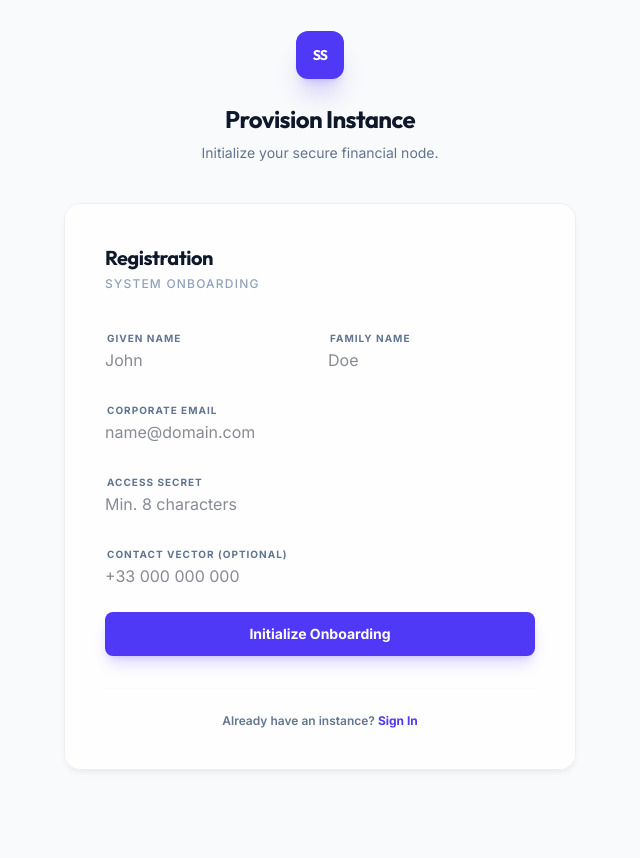
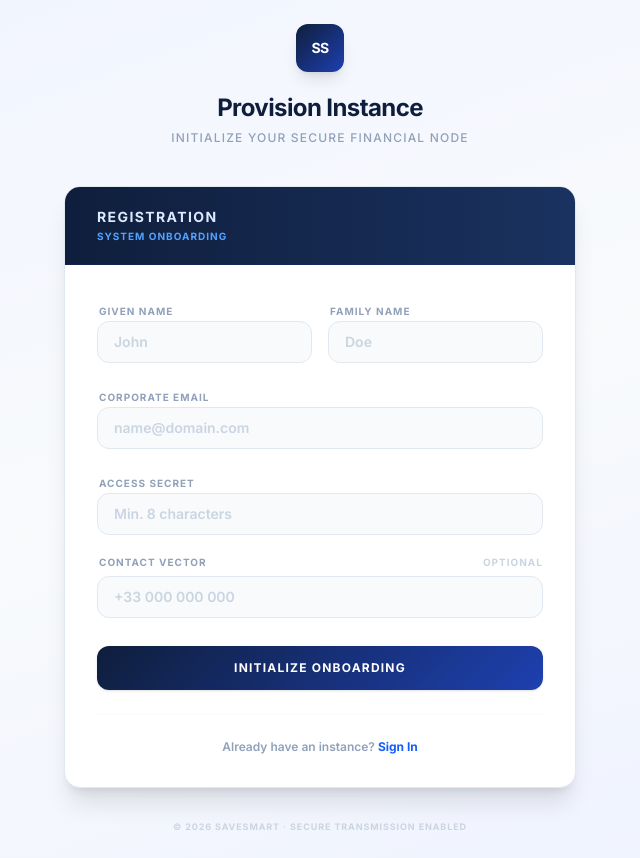
Before and after one commit to abdelalil544-blip/SaveSmart, an Angular app in the folder frontend/: page /register in a window 1280 px wide. Shown: the whole page, without its empty margins (320-960 px from the left). Before the commit the page ends 800 px from the top, so only its background shows below. Built offline with nearby package versions, Linux system fonts and the light colour scheme.

Commit message:
Update authentication pages UI and OAuth2 redirect logic

```diff
--- a/frontend/src/app/pages/auth/login/login.page.html
+++ b/frontend/src/app/pages/auth/login/login.page.html
@@ -1,78 +1,112 @@
-<div class="min-h-screen bg-[#F9FAFB] flex flex-col items-center justify-center p-6">
+<div class="min-h-screen flex flex-col items-center justify-center p-6" style="background:linear-gradient(160deg,#f0f4ff 0%,#f8fafc 50%,#eef2ff 100%)">
   <div class="w-full max-w-md">
-    <!-- Platform Identity -->
+
+    <!-- Identity -->
     <div class="mb-10 text-center">
-      <div
-        class="mx-auto flex h-12 w-12 items-center justify-center rounded-xl bg-indigo-600 shadow-xl shadow-indigo-600/20">
-        <span class="font-['Outfit'] text-sm font-bold tracking-tighter text-white">SS</span>
+      <div class="mx-auto flex h-12 w-12 items-center justify-center rounded-xl shadow-lg transition hover:scale-105"
+           style="background:linear-gradient(135deg,#0f1e3c,#1e40af)">
+        <span class="text-sm font-black tracking-tighter text-white">SS</span>
       </div>
-      <h1 class="mt-6 saas-heading text-2xl text-slate-900">Capital Portal</h1>
-      <p class="mt-2 text-sm text-slate-500">Secure entry to your financial ecosystem.</p>
+      <h1 class="mt-5 text-2xl font-black tracking-tight" style="color:#0f1e3c">Capital Portal</h1>
+      <p class="mt-1.5 text-xs font-medium uppercase tracking-widest text-slate-400">Secure entry to your financial ecosystem</p>
     </div>
 
-    <!-- Auth Module -->
-    <div class="glass-card shadow-2xl p-8 sm:p-10">
-      <div class="space-y-1">
-        <h2 class="saas-heading text-xl text-slate-900">Sign In</h2>
-        <p class="text-xs font-medium text-slate-400 uppercase tracking-widest">Authentication Required</p>
+    <!-- Card -->
+    <div class="overflow-hidden rounded-2xl border border-slate-200 bg-white shadow-xl">
+
+      <!-- Card header -->
+      <div class="border-b border-blue-900/20 px-8 py-5" style="background:linear-gradient(to right,#0f1e3c,#1a3260)">
+        <h2 class="text-sm font-black uppercase tracking-widest text-blue-100">Sign In</h2>
+        <p class="mt-0.5 text-[10px] font-bold uppercase tracking-widest text-blue-400">Authentication Required</p>
       </div>
 
+      <div class="px-8 py-8">
+
+        <!-- Feedback -->
         @if (errorMessage()) {
-      <div class="mt-6 rounded-lg border border-rose-100 bg-rose-50 px-4 py-3 text-xs font-bold text-rose-700">
+        <div class="mb-6 flex items-start gap-2.5 rounded-xl border border-rose-100 bg-rose-50 px-4 py-3 text-xs font-bold text-rose-700 ring-1 ring-rose-100">
+          <span class="mt-0.5 flex h-4 w-4 shrink-0 items-center justify-center rounded-full bg-rose-200 text-[9px]">!</span>
           {{ errorMessage() }}
         </div>
         }
-
         @if (successMessage()) {
-      <div class="mt-6 rounded-lg border border-emerald-100 bg-emerald-50 px-4 py-3 text-xs font-bold text-emerald-700">
+        <div class="mb-6 flex items-start gap-2.5 rounded-xl border border-emerald-100 bg-emerald-50 px-4 py-3 text-xs font-bold text-emerald-700 ring-1 ring-emerald-100">
+          <span class="mt-0.5 flex h-4 w-4 shrink-0 items-center justify-center rounded-full bg-emerald-200 text-[9px]">✓</span>
           {{ successMessage() }}
         </div>
         }
 
-      <form class="mt-8 space-y-6" [formGroup]="loginForm" (ngSubmit)="submitLogin()">
+        <!-- Form -->
+        <form class="space-y-5" [formGroup]="loginForm" (ngSubmit)="submitLogin()">
+
+          <!-- Email -->
           <div class="space-y-1.5">
-          <label class="text-[10px] font-bold uppercase tracking-widest text-slate-500 ml-0.5">Corporate Email</label>
-          <input type="email" formControlName="email" class="glass-input w-full" placeholder="name@domain.com" />
+            <label class="ml-0.5 text-[10px] font-black uppercase tracking-widest text-slate-400">Corporate Email</label>
+            <input type="email" formControlName="email"
+                   class="w-full rounded-xl border border-slate-200 bg-slate-50 px-4 py-2.5 text-sm font-semibold text-slate-800 placeholder-slate-300 outline-none transition focus:border-blue-300 focus:bg-white focus:ring-2 focus:ring-blue-50"
+                   placeholder="name@domain.com" />
             @if (loginForm.controls.email.touched && loginForm.controls.email.invalid) {
-          <span class="text-[10px] font-bold text-rose-500 ml-0.5">Invalid email format.</span>
+            <span class="ml-0.5 text-[10px] font-bold text-rose-500">Invalid email format.</span>
             }
           </div>
 
+          <!-- Password -->
           <div class="space-y-1.5">
             <div class="flex items-center justify-between">
-            <label class="text-[10px] font-bold uppercase tracking-widest text-slate-500 ml-0.5">Access Secret</label>
-            <a href="#"
-              class="text-[10px] font-bold text-indigo-600 hover:underline uppercase tracking-widest">Reset</a>
+              <label class="ml-0.5 text-[10px] font-black uppercase tracking-widest text-slate-400">Access Secret</label>
+              <a href="#" class="text-[10px] font-black uppercase tracking-widest text-blue-400 transition hover:text-blue-700">Reset</a>
             </div>
-          <input type="password" formControlName="password" class="glass-input w-full" placeholder="••••••••" />
+            <input type="password" formControlName="password"
+                   class="w-full rounded-xl border border-slate-200 bg-slate-50 px-4 py-2.5 text-sm font-semibold text-slate-800 placeholder-slate-300 outline-none transition focus:border-blue-300 focus:bg-white focus:ring-2 focus:ring-blue-50"
+                   placeholder="••••••••" />
             @if (loginForm.controls.password.touched && loginForm.controls.password.invalid) {
-          <span class="text-[10px] font-bold text-rose-500 ml-0.5">Secret key required.</span>
+            <span class="ml-0.5 text-[10px] font-bold text-rose-500">Secret key required.</span>
             }
           </div>
 
+          <!-- Submit -->
           <button type="submit" [disabled]="isLoading()"
-          class="h-11 w-full rounded-lg bg-indigo-600 text-sm font-bold text-white shadow-lg shadow-indigo-600/20 transition-all hover:bg-indigo-700 disabled:opacity-50">
-          {{ isLoading() ? 'Validating Token...' : 'Initialize Session' }}
+                  class="mt-2 h-11 w-full rounded-xl text-xs font-black uppercase tracking-widest text-white shadow-sm transition hover:opacity-90 active:scale-95 disabled:opacity-40"
+                  style="background:linear-gradient(135deg,#0f1e3c,#1e40af)">
+            {{ isLoading() ? 'Validating…' : 'Initialize Session' }}
           </button>
+
         </form>
 
-      <div class="mt-6">
+        <!-- Divider -->
+        <div class="my-6 flex items-center gap-4">
+          <div class="h-px flex-1 bg-slate-100"></div>
+          <span class="text-[10px] font-black uppercase tracking-widest text-slate-300">or</span>
+          <div class="h-px flex-1 bg-slate-100"></div>
+        </div>
+
+        <!-- Google -->
         <button type="button" (click)="loginWithGoogle()"
-          class="h-11 w-full rounded-lg border border-slate-200 bg-white text-sm font-semibold text-slate-700 shadow-sm transition-all hover:bg-slate-50">
+                class="flex h-11 w-full items-center justify-center gap-3 rounded-xl border border-slate-200 bg-white text-xs font-black uppercase tracking-widest text-slate-500 shadow-sm transition hover:border-slate-300 hover:bg-slate-50 active:scale-95">
+          <svg class="h-4 w-4 shrink-0" viewBox="0 0 24 24">
+            <path fill="#4285F4" d="M22.56 12.25c0-.78-.07-1.53-.2-2.25H12v4.26h5.92c-.26 1.37-1.04 2.53-2.21 3.31v2.77h3.57c2.08-1.92 3.28-4.74 3.28-8.09z"/>
+            <path fill="#34A853" d="M12 23c2.97 0 5.46-.98 7.28-2.66l-3.57-2.77c-.98.66-2.23 1.06-3.71 1.06-2.86 0-5.29-1.93-6.16-4.53H2.18v2.84C3.99 20.53 7.7 23 12 23z"/>
+            <path fill="#FBBC05" d="M5.84 14.09c-.22-.66-.35-1.36-.35-2.09s.13-1.43.35-2.09V7.07H2.18C1.43 8.55 1 10.22 1 12s.43 3.45 1.18 4.93l3.66-2.84z"/>
+            <path fill="#EA4335" d="M12 5.38c1.62 0 3.06.56 4.21 1.64l3.15-3.15C17.45 2.09 14.97 1 12 1 7.7 1 3.99 3.47 2.18 7.07l3.66 2.84c.87-2.6 3.3-4.53 6.16-4.53z"/>
+          </svg>
           Continue with Google
         </button>
+
+        <!-- Register -->
+        <div class="mt-6 border-t border-slate-50 pt-6 text-center">
+          <p class="text-xs font-semibold text-slate-400">
+            New to the ecosystem?
+            <a class="font-black text-blue-600 transition hover:text-blue-800" routerLink="/register">Register Instance</a>
+          </p>
         </div>
 
-      <div class="mt-8 pt-6 border-t border-slate-50 text-center">
-        <p class="text-xs font-semibold text-slate-500">
-          New to the ecosystem?
-          <a class="font-bold text-indigo-600 hover:underline" routerLink="/register">Register Instance</a>
-        </p>
       </div>
     </div>
 
-    <p class="mt-8 text-center text-[10px] font-bold uppercase tracking-widest text-slate-400">
-      &copy; 2026 SaveSmart Core. Secure Transmission Enabled.
+    <!-- Footer -->
+    <p class="mt-8 text-center text-[9px] font-black uppercase tracking-widest text-slate-300">
+      © 2026 SaveSmart · Secure Transmission Enabled
     </p>
+
   </div>
 </div>
--- a/frontend/src/app/pages/auth/oauth2-redirect/oauth2-redirect.page.ts
+++ b/frontend/src/app/pages/auth/oauth2-redirect/oauth2-redirect.page.ts
@@ -69,7 +69,8 @@ export class OAuth2RedirectPage implements OnInit {
       return;
     }
 
-    this.tokenService.setTokens(accessToken, refreshToken);
+    const userId = this.extractUserId(accessToken);
+    this.tokenService.setTokens(accessToken, refreshToken, userId);
     this.status.set('success');
     this.router.navigateByUrl('/app/dashboard');
   }
@@ -77,4 +78,36 @@ export class OAuth2RedirectPage implements OnInit {
   goToLogin(): void {
     this.router.navigateByUrl('/login');
   }
+
+  private extractUserId(token: string): string | null {
+    try {
+      const parts = token.split('.');
+      if (parts.length < 2) {
+        return null;
+      }
+      const payload = this.decodeBase64Url(parts[1]);
+      if (!payload) {
+        return null;
+      }
+      const data = JSON.parse(payload) as { userId?: string };
+      return data.userId ?? null;
+    } catch {
+      return null;
+    }
+  }
+
+  private decodeBase64Url(input: string): string | null {
+    try {
+      const base64 = input.replace(/-/g, '+').replace(/_/g, '/');
+      const padded = base64 + '='.repeat((4 - (base64.length % 4)) % 4);
+      return decodeURIComponent(
+        atob(padded)
+          .split('')
+          .map((c) => '%' + ('00' + c.charCodeAt(0).toString(16)).slice(-2))
+          .join('')
+      );
+    } catch {
+      return null;
+    }
+  }
 }
--- a/frontend/src/app/pages/auth/register/register.page.html
+++ b/frontend/src/app/pages/auth/register/register.page.html
@@ -1,75 +1,111 @@
-<div class="min-h-screen bg-[#F9FAFB] flex flex-col items-center justify-center p-6">
+<div class="min-h-screen flex flex-col items-center justify-center p-6" style="background:linear-gradient(160deg,#f0f4ff 0%,#f8fafc 50%,#eef2ff 100%)">
   <div class="w-full max-w-lg">
-    <!-- Platform Identity -->
+
+    <!-- Identity -->
     <div class="mb-10 text-center">
-      <div
-        class="mx-auto flex h-12 w-12 items-center justify-center rounded-xl bg-indigo-600 shadow-xl shadow-indigo-600/20">
-        <span class="font-['Outfit'] text-sm font-bold tracking-tighter text-white">SS</span>
+      <div class="mx-auto flex h-12 w-12 items-center justify-center rounded-xl shadow-lg transition hover:scale-105"
+           style="background:linear-gradient(135deg,#0f1e3c,#1e40af)">
+        <span class="text-sm font-black tracking-tighter text-white">SS</span>
       </div>
-      <h1 class="mt-6 saas-heading text-2xl text-slate-900">Provision Instance</h1>
-      <p class="mt-2 text-sm text-slate-500">Initialize your secure financial node.</p>
+      <h1 class="mt-5 text-2xl font-black tracking-tight" style="color:#0f1e3c">Provision Instance</h1>
+      <p class="mt-1.5 text-xs font-medium uppercase tracking-widest text-slate-400">Initialize your secure financial node</p>
     </div>
 
-    <!-- Auth Module -->
-    <div class="glass-card shadow-2xl p-8 sm:p-10">
-      <div class="space-y-1">
-        <h2 class="saas-heading text-xl text-slate-900">Registration</h2>
-        <p class="text-xs font-medium text-slate-400 uppercase tracking-widest">System Onboarding</p>
+    <!-- Card -->
+    <div class="overflow-hidden rounded-2xl border border-slate-200 bg-white shadow-xl">
+
+      <!-- Card Header -->
+      <div class="border-b border-blue-900/20 px-8 py-5" style="background:linear-gradient(to right,#0f1e3c,#1a3260)">
+        <h2 class="text-sm font-black uppercase tracking-widest text-blue-100">Registration</h2>
+        <p class="mt-0.5 text-[10px] font-bold uppercase tracking-widest text-blue-400">System Onboarding</p>
       </div>
 
+      <div class="px-8 py-8">
+
+        <!-- Feedback -->
         @if (errorMessage()) {
-      <div class="mt-6 rounded-lg border border-rose-100 bg-rose-50 px-4 py-3 text-xs font-bold text-rose-700">
+        <div class="mb-6 flex items-start gap-2.5 rounded-xl border border-rose-100 bg-rose-50 px-4 py-3 text-xs font-bold text-rose-700 ring-1 ring-rose-100">
+          <span class="mt-0.5 flex h-4 w-4 shrink-0 items-center justify-center rounded-full bg-rose-200 text-[9px]">!</span>
           {{ errorMessage() }}
         </div>
         }
-
         @if (successMessage()) {
-      <div class="mt-6 rounded-lg border border-emerald-100 bg-emerald-50 px-4 py-3 text-xs font-bold text-emerald-700">
+        <div class="mb-6 flex items-start gap-2.5 rounded-xl border border-emerald-100 bg-emerald-50 px-4 py-3 text-xs font-bold text-emerald-700 ring-1 ring-emerald-100">
+          <span class="mt-0.5 flex h-4 w-4 shrink-0 items-center justify-center rounded-full bg-emerald-200 text-[9px]">✓</span>
           {{ successMessage() }}
         </div>
         }
 
-      <form class="mt-8 space-y-6" [formGroup]="registerForm" (ngSubmit)="submitRegister()">
+        <!-- Form -->
+        <form class="space-y-5" [formGroup]="registerForm" (ngSubmit)="submitRegister()">
+
+          <!-- Name row -->
           <div class="grid gap-4 sm:grid-cols-2">
             <div class="space-y-1.5">
-            <label class="text-[10px] font-bold uppercase tracking-widest text-slate-500 ml-0.5">Given Name</label>
-            <input type="text" formControlName="firstName" class="glass-input w-full" placeholder="John" />
+              <label class="ml-0.5 text-[10px] font-black uppercase tracking-widest text-slate-400">Given Name</label>
+              <input type="text" formControlName="firstName"
+                     class="w-full rounded-xl border border-slate-200 bg-slate-50 px-4 py-2.5 text-sm font-semibold text-slate-800 placeholder-slate-300 outline-none transition focus:border-blue-300 focus:bg-white focus:ring-2 focus:ring-blue-50"
+                     placeholder="John" />
             </div>
             <div class="space-y-1.5">
-            <label class="text-[10px] font-bold uppercase tracking-widest text-slate-500 ml-0.5">Family Name</label>
-            <input type="text" formControlName="lastName" class="glass-input w-full" placeholder="Doe" />
+              <label class="ml-0.5 text-[10px] font-black uppercase tracking-widest text-slate-400">Family Name</label>
+              <input type="text" formControlName="lastName"
+                     class="w-full rounded-xl border border-slate-200 bg-slate-50 px-4 py-2.5 text-sm font-semibold text-slate-800 placeholder-slate-300 outline-none transition focus:border-blue-300 focus:bg-white focus:ring-2 focus:ring-blue-50"
+                     placeholder="Doe" />
             </div>
           </div>
 
+          <!-- Email -->
           <div class="space-y-1.5">
-          <label class="text-[10px] font-bold uppercase tracking-widest text-slate-500 ml-0.5">Corporate Email</label>
-          <input type="email" formControlName="email" class="glass-input w-full" placeholder="name@domain.com" />
+            <label class="ml-0.5 text-[10px] font-black uppercase tracking-widest text-slate-400">Corporate Email</label>
+            <input type="email" formControlName="email"
+                   class="w-full rounded-xl border border-slate-200 bg-slate-50 px-4 py-2.5 text-sm font-semibold text-slate-800 placeholder-slate-300 outline-none transition focus:border-blue-300 focus:bg-white focus:ring-2 focus:ring-blue-50"
+                   placeholder="name@domain.com" />
           </div>
 
+          <!-- Password -->
           <div class="space-y-1.5">
-          <label class="text-[10px] font-bold uppercase tracking-widest text-slate-500 ml-0.5">Access Secret</label>
-          <input type="password" formControlName="password" class="glass-input w-full"
+            <label class="ml-0.5 text-[10px] font-black uppercase tracking-widest text-slate-400">Access Secret</label>
+            <input type="password" formControlName="password"
+                   class="w-full rounded-xl border border-slate-200 bg-slate-50 px-4 py-2.5 text-sm font-semibold text-slate-800 placeholder-slate-300 outline-none transition focus:border-blue-300 focus:bg-white focus:ring-2 focus:ring-blue-50"
                    placeholder="Min. 8 characters" />
           </div>
 
+          <!-- Phone -->
           <div class="space-y-1.5">
-          <label class="text-[10px] font-bold uppercase tracking-widest text-slate-500 ml-0.5">Contact Vector
-            (Optional)</label>
-          <input type="text" formControlName="phoneNumber" class="glass-input w-full" placeholder="+33 000 000 000" />
+            <div class="flex items-center justify-between">
+              <label class="ml-0.5 text-[10px] font-black uppercase tracking-widest text-slate-400">Contact Vector</label>
+              <span class="text-[10px] font-black uppercase tracking-widest text-slate-300">Optional</span>
+            </div>
+            <input type="tel" formControlName="phoneNumber"
+                   class="w-full rounded-xl border border-slate-200 bg-slate-50 px-4 py-2.5 text-sm font-semibold text-slate-800 placeholder-slate-300 outline-none transition focus:border-blue-300 focus:bg-white focus:ring-2 focus:ring-blue-50"
+                   placeholder="+33 000 000 000" />
           </div>
 
+          <!-- Submit -->
           <button type="submit" [disabled]="isLoading()"
-          class="h-11 w-full rounded-lg bg-indigo-600 text-sm font-bold text-white shadow-lg shadow-indigo-600/20 transition-all hover:bg-indigo-700 disabled:opacity-50">
-          {{ isLoading() ? 'Deploying...' : 'Initialize Onboarding' }}
+                  class="mt-2 h-11 w-full rounded-xl text-xs font-black uppercase tracking-widest text-white shadow-sm transition hover:opacity-90 active:scale-95 disabled:opacity-40"
+                  style="background:linear-gradient(135deg,#0f1e3c,#1e40af)">
+            {{ isLoading() ? 'Deploying…' : 'Initialize Onboarding' }}
           </button>
+
         </form>
 
-      <div class="mt-8 pt-6 border-t border-slate-50 text-center">
-        <p class="text-xs font-semibold text-slate-500">
+        <!-- Sign in link -->
+        <div class="mt-6 border-t border-slate-50 pt-6 text-center">
+          <p class="text-xs font-semibold text-slate-400">
             Already have an instance?
-          <a class="font-bold text-indigo-600 hover:underline" routerLink="/login">Sign In</a>
+            <a class="font-black text-blue-600 transition hover:text-blue-800" routerLink="/login">Sign In</a>
           </p>
         </div>
+
       </div>
     </div>
+
+    <!-- Footer -->
+    <p class="mt-8 text-center text-[9px] font-black uppercase tracking-widest text-slate-300">
+      © 2026 SaveSmart · Secure Transmission Enabled
+    </p>
+
   </div>
+</div>
```
Lines whose indentation alone changed are shown as unchanged.
